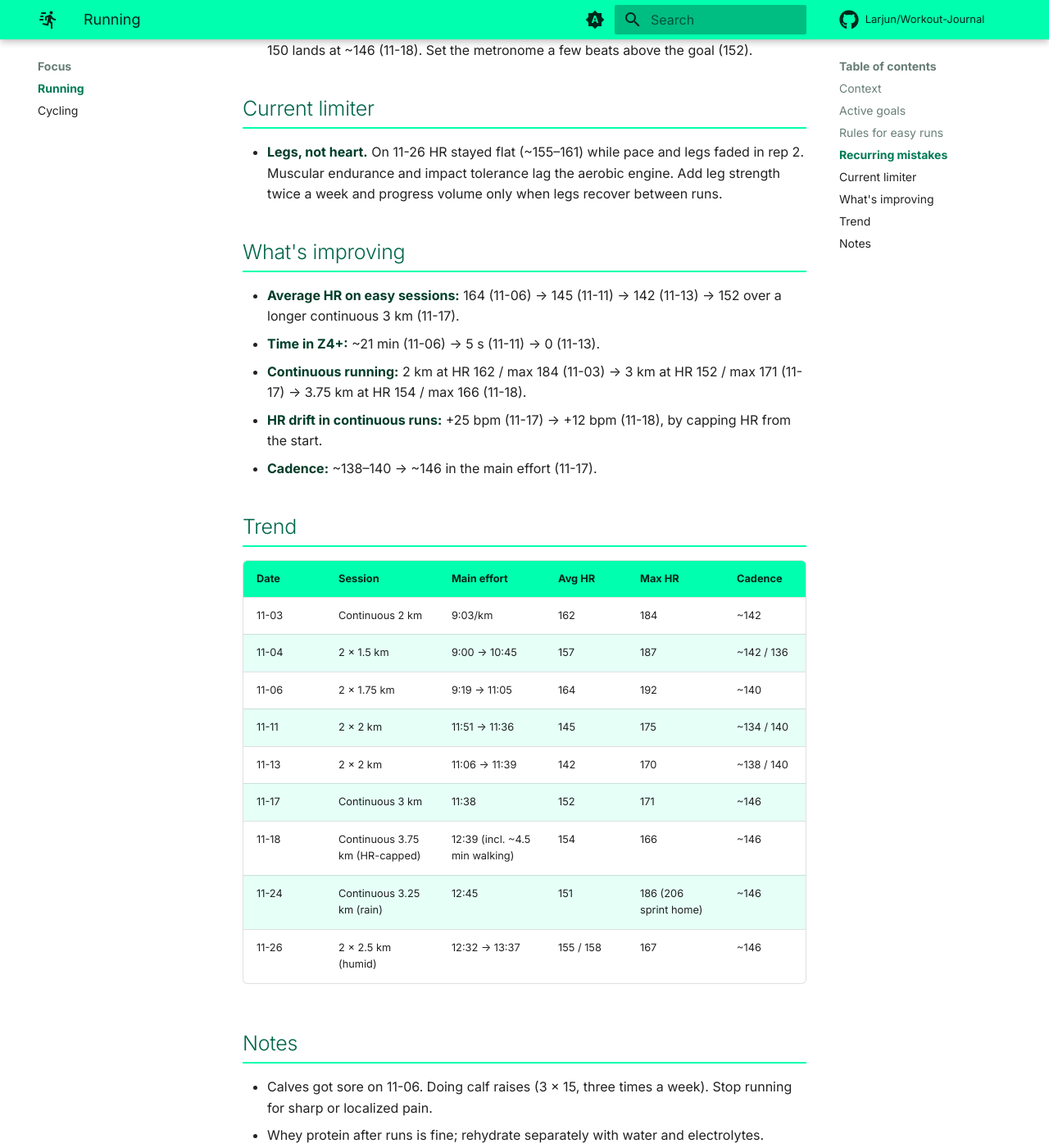
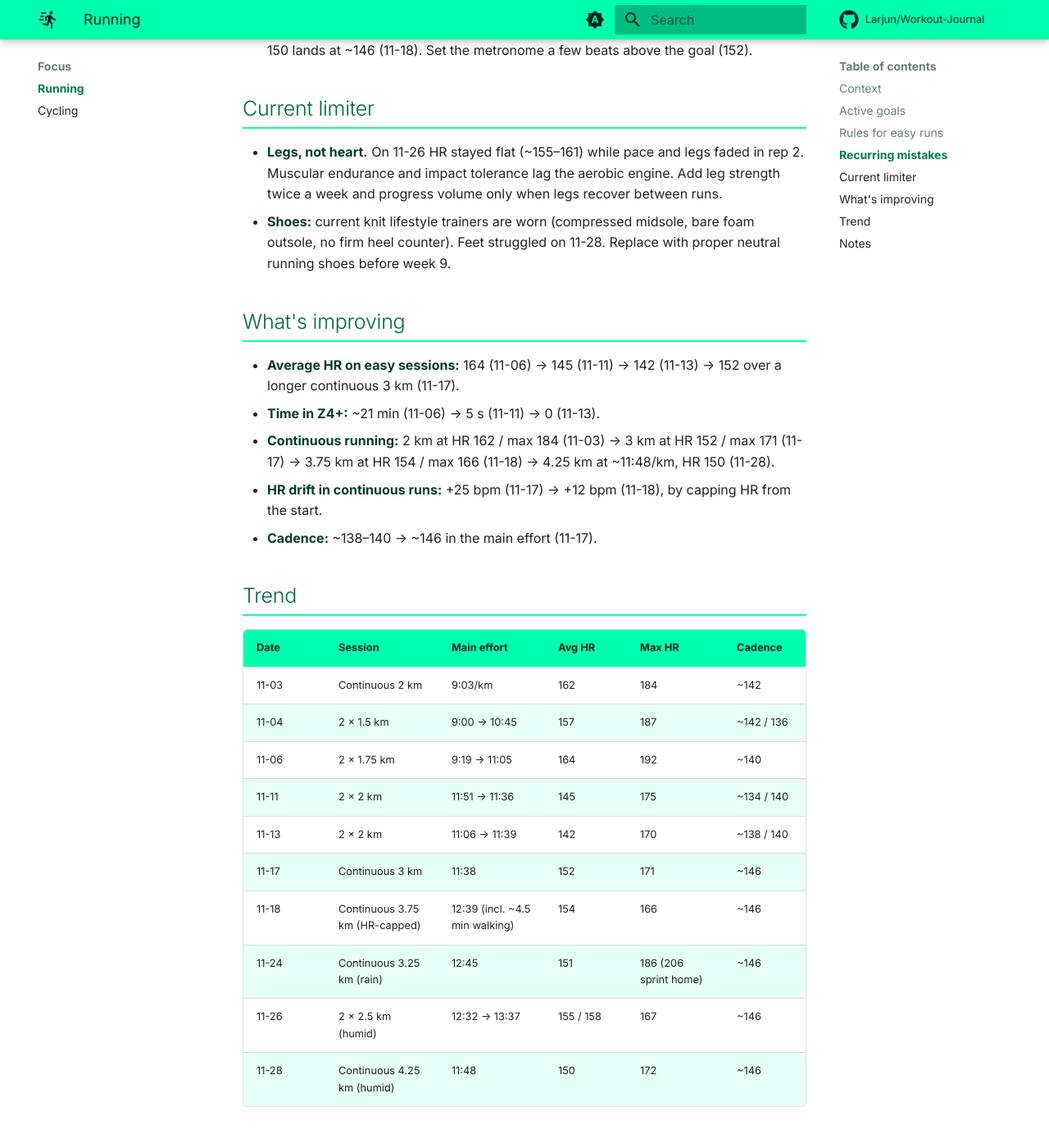
Before and after one commit to Larjun/Workout-Journal, an MkDocs documentation site: the page built from docs/focus/running.md, in a window 1280 px wide and 1400 px high, scrolled down 1632 px. Shown: the whole window at 82% size. Built offline with MkDocs 1.6.1 and Material for MkDocs 9.7.7, drawn with Linux system fonts in a browser that asks for light colours; comment, search, counter and statistics services are not loaded; some of the changed text lies outside the part shown.

Commit message:
Add 2026-11-28 run: continuous 4.25 km, longest yet
Co-Authored-By: Claude Opus 5.5 <noreply@anthropic.com>
Claude-Session: https://claude.ai/code/session_01UGXniVTyAPmKteKo4SZUf9

```diff
--- a/docs/focus/running.md
+++ b/docs/focus/running.md
@@ -6,7 +6,7 @@ tags:
 
 # Running focus
 
-*Living document: update goals, mistakes and progress as they change. Last updated 2026-11-26.*
+*Living document: update goals, mistakes and progress as they change. Last updated 2026-11-28.*
 
 ## Context
 - Back to running after 3+ years off. Following the Runna "New To Running" plan (week 7 of 8 as of 2026-11-17).
@@ -38,11 +38,12 @@ tags:
 
 ## Current limiter
 - **Legs, not heart.** On 11-26 HR stayed flat (~155–161) while pace and legs faded in rep 2. Muscular endurance and impact tolerance lag the aerobic engine. Add leg strength twice a week and progress volume only when legs recover between runs.
+- **Shoes:** current knit lifestyle trainers are worn (compressed midsole, bare foam outsole, no firm heel counter). Feet struggled on 11-28. Replace with proper neutral running shoes before week 9.
 
 ## What's improving
 - **Average HR on easy sessions:** 164 (11-06) → 145 (11-11) → 142 (11-13) → 152 over a longer continuous 3 km (11-17).
 - **Time in Z4+:** ~21 min (11-06) → 5 s (11-11) → 0 (11-13).
-- **Continuous running:** 2 km at HR 162 / max 184 (11-03) → 3 km at HR 152 / max 171 (11-17) → 3.75 km at HR 154 / max 166 (11-18).
+- **Continuous running:** 2 km at HR 162 / max 184 (11-03) → 3 km at HR 152 / max 171 (11-17) → 3.75 km at HR 154 / max 166 (11-18) → 4.25 km at ~11:48/km, HR 150 (11-28).
 - **HR drift in continuous runs:** +25 bpm (11-17) → +12 bpm (11-18), by capping HR from the start.
 - **Cadence:** ~138–140 → ~146 in the main effort (11-17).
 
@@ -58,6 +59,7 @@ tags:
 | 11-18 | Continuous 3.75 km (HR-capped) | 12:39 (incl. ~4.5 min walking) | 154 | 166 | ~146 |
 | 11-24 | Continuous 3.25 km (rain) | 12:45 | 151 | 186 (206 sprint home) | ~146 |
 | 11-26 | 2 × 2.5 km (humid) | 12:32 → 13:37 | 155 / 158 | 167 | ~146 |
+| 11-28 | Continuous 4.25 km (humid) | 11:48 | 150 | 172 | ~146 |
 
 ## Notes
 - Calves got sore on 11-06. Doing calf raises (3 × 15, three times a week). Stop running for sharp or localized pain.
--- a/mkdocs.yml
+++ b/mkdocs.yml
@@ -71,6 +71,7 @@ nav:
       - Running: focus/running.md
       - Cycling: focus/cycling.md
   - Sessions:
+      - 2026-11-28 · Run · Continuous 4.25 km: sessions/2026/2026-11-28-run.md
       - 2026-11-26 · Run · 2 × 2.5 km: sessions/2026/2026-11-26-run.md
       - 2026-11-24 · Run · Continuous 3.25 km (rain): sessions/2026/2026-11-24-run.md
       - 2026-11-20 · Swim · First swim test: sessions/2026/2026-11-20-swim.md
```
Also changed, not shown: docs/index.md (+1 -0 lines), docs/sessions/2026/2026-11-28-run.md (added, +47 -0 lines).
